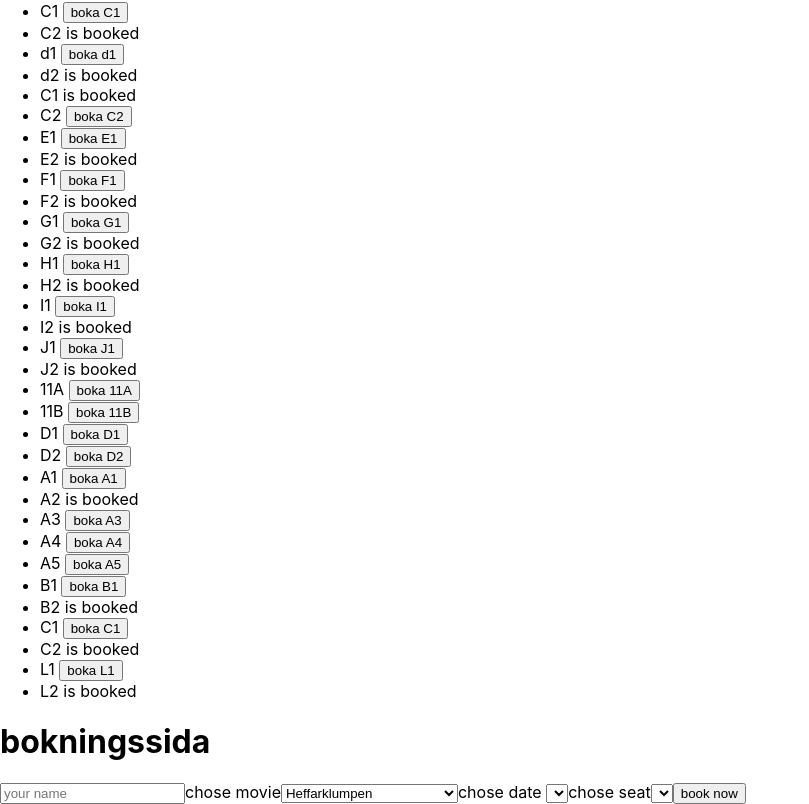
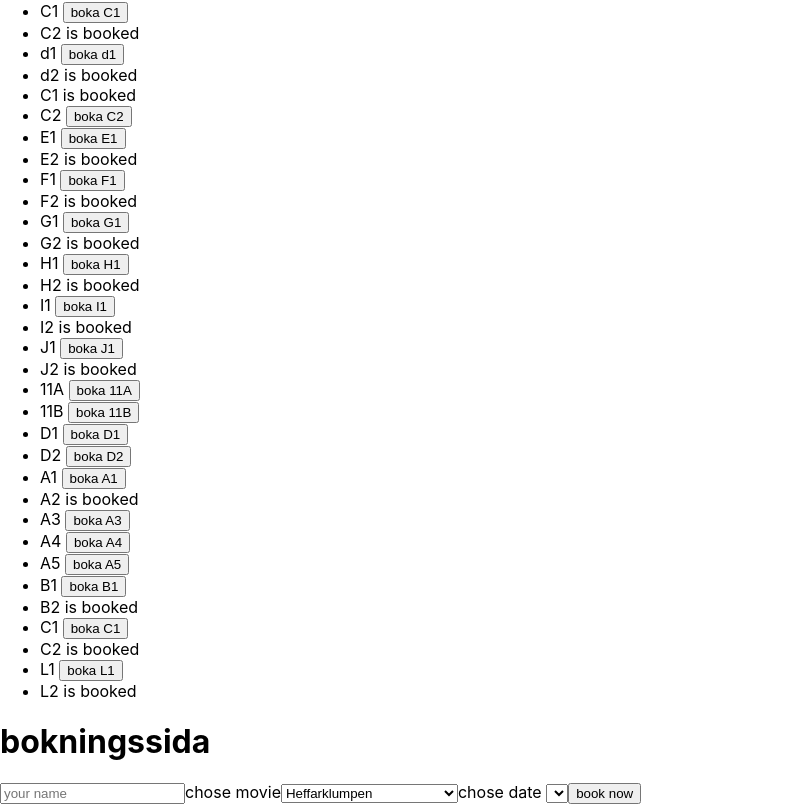
Before and after one commit to mailet01/case-7-react-cinema-booking, a React (Create React App) app in the folder cinema/: page /SeatList in a window 1280 px wide. Shown: the part 1088-1892 px from the top of the page, without its empty margins (0-809 px from the left). Built offline with nearby package versions, Linux system fonts and the light colour scheme.

Commit message:
bookingpage

```diff
--- a/cinema/src/pages/Booking/Booking.jsx
+++ b/cinema/src/pages/Booking/Booking.jsx
@@ -7,7 +7,7 @@ const handleBookTicket = evt => {
 setNameInput(evt.target.innerText);
 }
 const handleClick = (evt) => {
-alert("thank you for your booking")
+alert(`thank you for your booking. you are going to watch ${selectedMovie.title}`)
 }
 const handleMovieChange = (evt) => {
 console.log("movie changed")
@@ -40,14 +40,9 @@ return (
 
 <select name="movideate" id="moviedate" onChange={handleShowChange}>
 
-{selectedMovie.shows?.map(show => <option value="{show.time}">{show.time}</option> )}
+{selectedMovie.shows?.map(show => <option value={show.time}>{show.time}</option> )}
 </select>
-<label htmlFor="movieseats">chose seat</label>
-<select name="movieseats" id="movieseats">
-{selectedMovie.shows?.map(show =>
-show.seats?.map(seat => <option value="{seat.seatNumber}">{seat.seatNumber}</option> )
-    )}
-</select>
+
 <button onClick={handleClick}>book now</button>
 
 
```
